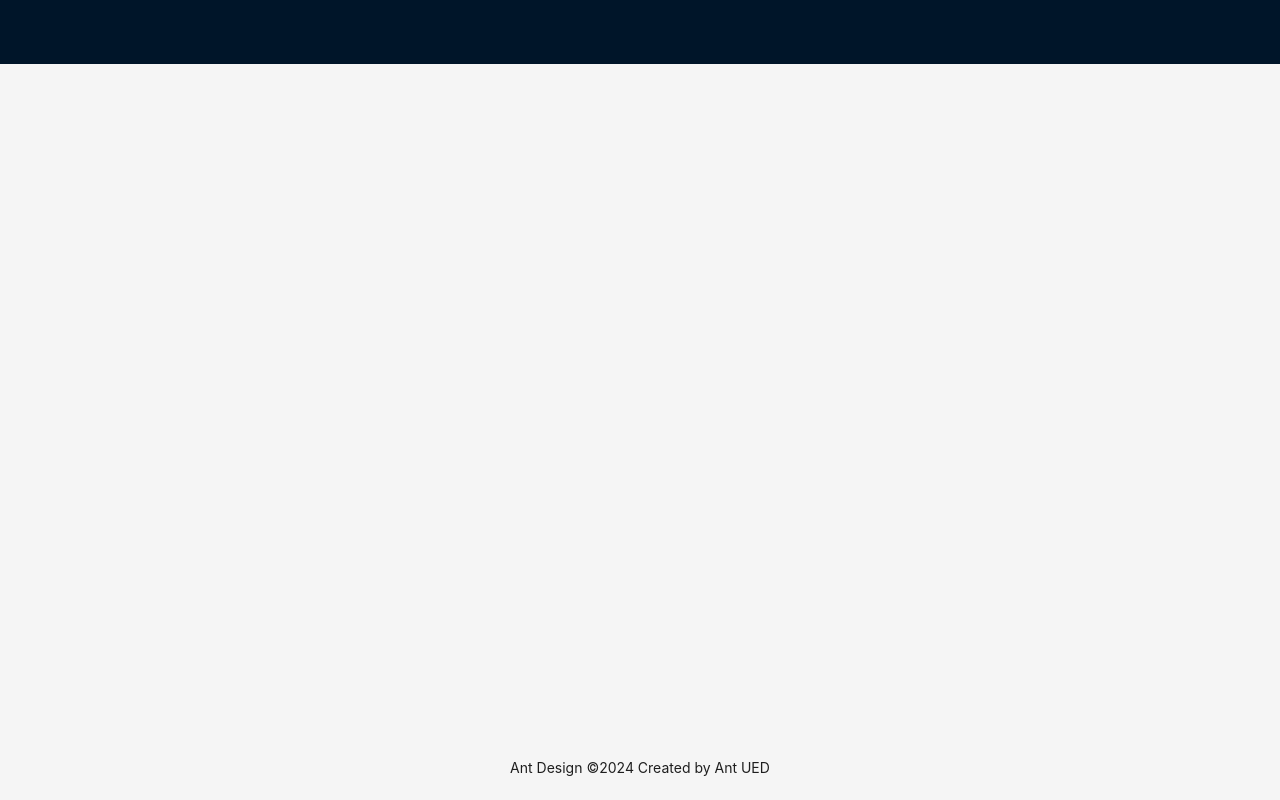
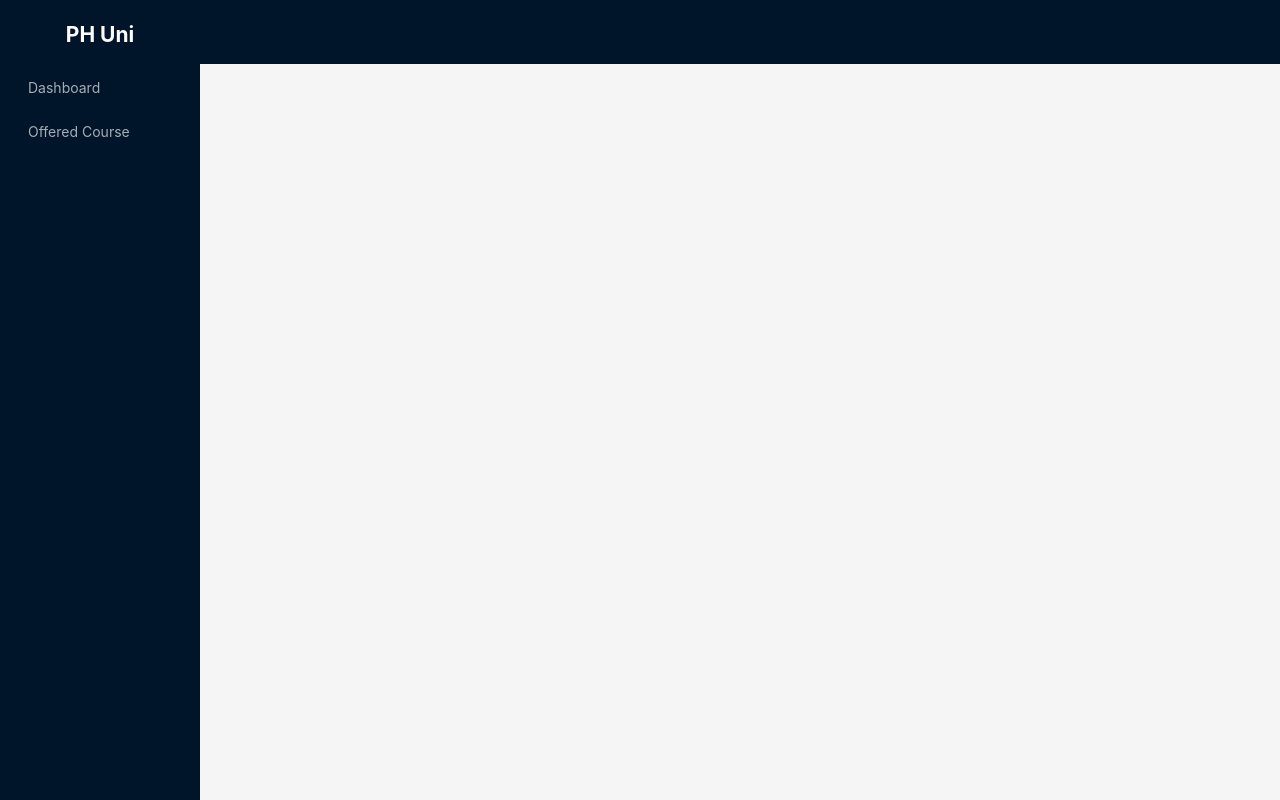
Before and after one commit to Sanjidakter/university-management-system-client, a React (Vite) app: page / in a window 1280 px wide. Built offline with nearby package versions, Linux system fonts and the light colour scheme.

Commit message:
role based sidebar generated

```diff
--- a/src/components/layout/MainLayout.tsx
+++ b/src/components/layout/MainLayout.tsx
@@ -1,44 +1,22 @@
-import React, { Children } from "react";
+
 import {
   UploadOutlined,
   UserOutlined,
   VideoCameraOutlined,
 } from "@ant-design/icons";
-import { Layout, Menu, MenuProps, theme } from "antd";
-import { NavLink, Outlet } from "react-router-dom";
-import { adminSidebarItems } from "../../routes/admin.routes";
+import { Layout } from "antd";
+import {  Outlet } from "react-router-dom";
+import Sidebar from "./Sidebar";
 
-const { Header, Content, Footer } = Layout;
 
-// const items: MenuProps["items"] = [
-//   {
-//     key: "Dashboard",
-//     label: <NavLink to="/admin/dashboard">Dashboard</NavLink>,
-//   },
-//   {
-//     key: "User Mamangement",
-//     label: "User Management",
-//     children: [
-//       {
-//         key: "Create Admin",
-//         label: <NavLink to="/admin/create-admin">Create Admin</NavLink>,
-//       },
-//       {
-//         key: "create Faculty",
-//         label: <NavLink to="/admin/create-faculty">Create Faculty</NavLink>,
-//       },
-//       {
-//         key: "create-student",
-//         label: <NavLink to="/admin/create-student">Create Student</NavLink>,
-//       },
-//     ],
-//   },
-// ];
+const { Header, Content } = Layout;
+
+
 
 const MainLayout = () => {
   return (
     <Layout style={{ height: "100vh" }}>
-
+      <Sidebar/>
       <Layout>
         <Header style={{ padding: 0 }} />
         <Content style={{ margin: "24px 16px 0" }}>
@@ -51,9 +29,7 @@
             <Outlet />
           </div>
         </Content>
-        <Footer style={{ textAlign: "center" }}>
-          Ant Design ©{new Date().getFullYear()} Created by Ant UED
-        </Footer>
+
       </Layout>
     </Layout>
   );
--- a/src/components/layout/Sidebar.tsx
+++ b/src/components/layout/Sidebar.tsx
@@ -1,9 +1,36 @@
 import { Layout, Menu } from "antd";
 import sidebarItemsGenerator from "../../utils/sidebarItemsGenerator";
 import { adminPaths } from "../../routes/admin.routes";
-const {  Sider } = Layout;
+import { facultyPaths } from "../../routes/faculty.routes";
+import { studentPaths } from "../../routes/student.routes";
+
+const { Sider } = Layout;
+
+const userRole = {
+  ADMIN :"admin",
+  FACULTY :"faculty",
+  STUDENT :"student",
+};
 
 const Sidebar = () => {
+  const role = "faculty";
+  let sidebarItems;
+
+  switch (role) {
+    case userRole.ADMIN:
+      sidebarItems = sidebarItemsGenerator(adminPaths, userRole.ADMIN);
+      break;
+    case userRole.FACULTY:
+      sidebarItems = sidebarItemsGenerator(facultyPaths, userRole.FACULTY);
+      break;
+    case userRole.STUDENT:
+      sidebarItems = sidebarItemsGenerator(studentPaths, userRole.ADMIN);
+      break;
+
+    default:
+      break;
+  }
+
   return (
     <Sider
       breakpoint="lg"
@@ -30,7 +57,7 @@
         theme="dark"
         mode="inline"
         defaultSelectedKeys={["4"]}
-        items={sidebarItemsGenerator(adminPaths,'admin')}
+        items={sidebarItems}
       />
     </Sider>
   );
--- a/src/pages/admin/CreateStudent.tsx
+++ b/src/pages/admin/CreateStudent.tsx
@@ -3,7 +3,7 @@
 const CreateStudent = () => {
     return (
         <div>
-
+            <h1>CreateStudent</h1>
         </div>
     );
 };
--- /dev/null
+++ b/src/pages/faculty/FacultyDashboard.tsx
@@ -0,0 +1,11 @@
+import React from 'react';
+
+const FacultyDashboard = () => {
+    return (
+        <div>
+            <h1>This is Faculty dashbaord</h1>
+        </div>
+    );
+};
+
+export default FacultyDashboard;
--- /dev/null
+++ b/src/pages/faculty/OfferedCourse.tsx
@@ -0,0 +1,11 @@
+import React from "react";
+
+const OfferedCourse = () => {
+  return (
+    <div>
+      <h1>This is offered course</h1>
+    </div>
+  );
+};
+
+export default OfferedCourse;
--- /dev/null
+++ b/src/pages/student/OfferedCourse.tsx
@@ -0,0 +1,11 @@
+import React from 'react';
+
+const OfferedCourse = () => {
+    return (
+        <div>
+            <h1>This is OfferedCourse </h1>
+        </div>
+    );
+};
+
+export default OfferedCourse;
--- /dev/null
+++ b/src/pages/student/StudentDashboard.tsx
@@ -0,0 +1,11 @@
+import React from 'react';
+
+const StudentDashboard = () => {
+    return (
+        <div>
+            <h1>This is StudentDashboard</h1>
+        </div>
+    );
+};
+
+export default StudentDashboard;
--- a/src/routes/admin.routes.tsx
+++ b/src/routes/admin.routes.tsx
@@ -29,11 +29,6 @@
         path: "create-student",
         element: <CreateStudent />,
       },
-      {
-        name: "Create Member",
-        path: "create-member",
-        element: <CreateStudent />,
-      },
     ],
   },
 ];
--- /dev/null
+++ b/src/routes/faculty.routes.tsx
@@ -0,0 +1,15 @@
+import FacultyDashboard from "../pages/faculty/FacultyDashboard"
+import OfferedCourse from "../pages/faculty/OfferedCourse"
+
+export const facultyPaths =[
+    {
+        name:'Dashboard',
+        path:'dashboard',
+        element:<FacultyDashboard/>
+    },
+    {
+        name:'Offered Course',
+        path:'offered-course',
+        element:<OfferedCourse/>
+    }
+]
--- a/src/routes/routes.tsx
+++ b/src/routes/routes.tsx
@@ -4,6 +4,8 @@
 import Register from "../pages/Register";
 import routesGenerator from "../utils/routesGenerator";
 import { adminPaths } from "./admin.routes";
+import { facultyPaths } from "./faculty.routes";
+import { studentPaths } from "./student.routes";
 
 
 
@@ -21,12 +23,12 @@
   {
     path: "/faculty",
     element: <App />,
-    children: routesGenerator(adminPaths),
+    children: routesGenerator(facultyPaths),
   },
   {
     path: "/student",
     element: <App />,
-    children: routesGenerator(adminPaths),
+    children: routesGenerator(studentPaths),
   },
   {
     path: "/login",
--- /dev/null
+++ b/src/routes/student.routes.tsx
@@ -0,0 +1,15 @@
+import OfferedCourse from "../pages/student/OfferedCourse";
+import StudentDashboard from "../pages/student/StudentDashboard";
+
+export const studentPaths=[
+    {
+        name:'Dashboard',
+        path:'dashboard',
+        element:<StudentDashboard/>
+    },
+    {
+        name:'Offered Course',
+        path:'offered-course',
+        element:<OfferedCourse/>
+    }
+]
```
